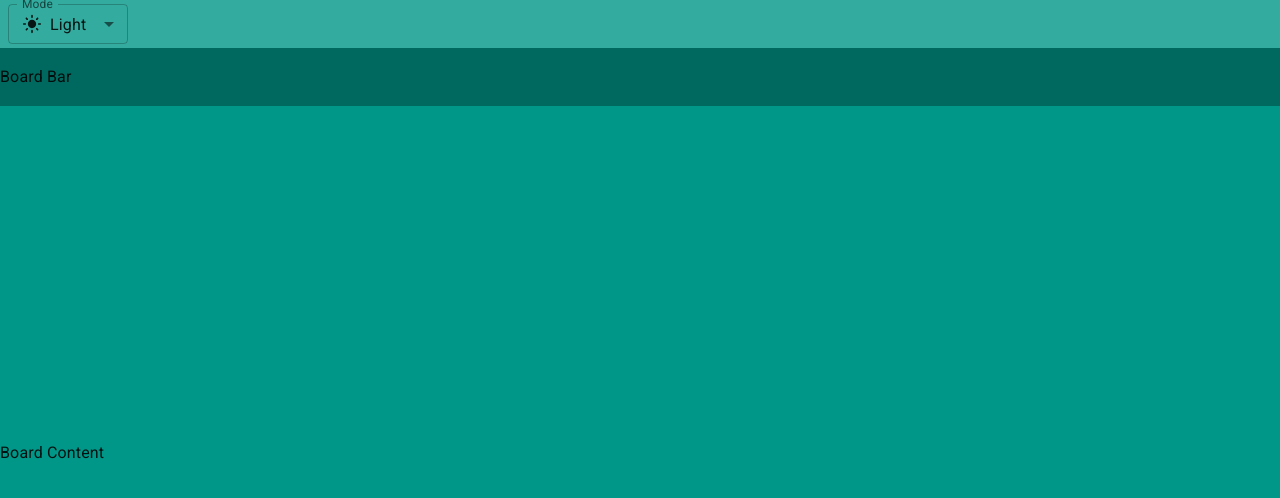
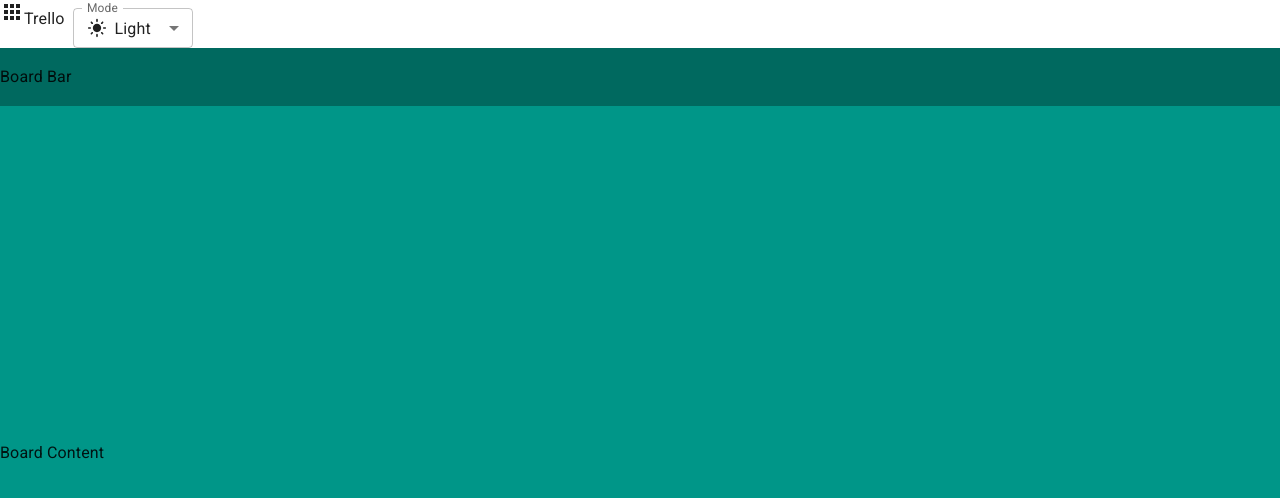
Before and after one commit to truonghoangbaoduy/trello-web, a React (Vite) app: page / in a window 1280 px wide. Shown: the top 498 px of the page. Built offline with nearby package versions, Linux system fonts and the light colour scheme.

Commit message:
Refactor Project Structure

```diff
--- a/src/App.jsx
+++ b/src/App.jsx
@@ -1,47 +1,10 @@
-import { Container } from "@mui/material";
-import { Box } from "@mui/material";
-import AppBar from "./components/AppBar";
-import ModeSelect from "./components/ModeSelect";
+import Board from "./pages/Boards/_id";
 
 function App() {
   return (
-    <Container disableGutters maxWidth={false} sx={{ height: "100vh" }}>
-      <Box
-        sx={{
-          backgroundColor: "primary.light",
-          width: "100%",
-          height: (theme) => theme.trello.appBarHeight,
-          display: "flex",
-          alignItems: "center",
-        }}
-      >
-        <ModeSelect />
-      </Box>
-      <Box
-        sx={{
-          backgroundColor: "primary.dark",
-          width: "100%",
-          height: (theme) => theme.trello.boardBarHeight,
-          display: "flex",
-          alignItems: "center",
-        }}
-      >
-        Board Bar
-      </Box>
-      <Box
-        sx={{
-          backgroundColor: "primary.main",
-          width: "100%",
-          height: (theme) =>
-            `calc(100vh - ${theme.trello.appBarHeight} - ${theme.trello.boardBarHeight})`,
-          display: "flex",
-          alignItems: "center",
-        }}
-      >
-        Board Content
-      </Box>
-      {/* <AppBar /> */}
-    </Container>
+    <>
+      <Board />
+    </>
   );
 }
 
--- a/src/components/AppBar/index.jsx
+++ b/src/components/AppBar/index.jsx
@@ -1,6 +1,5 @@
 import Box from "@mui/material/Box";
 import ModeSelect from "../ModeSelect";
-//Icons
 import AppsIcon from "@mui/icons-material/Apps";
 
 const AppBar = () => {
@@ -11,6 +10,7 @@ const AppBar = () => {
         height: (theme) => theme.trello.appBarHeight,
         display: "flex",
         alighItems: "center",
+        justifyItems: "space-between",
       }}
     >
       <Box>
--- /dev/null
+++ b/src/pages/Boards/BoardBar/index.jsx
@@ -0,0 +1,19 @@
+import { Box } from "@mui/material";
+
+const BoardBar = () => {
+  return (
+    <Box
+      sx={{
+        backgroundColor: "primary.dark",
+        width: "100%",
+        height: (theme) => theme.trello.boardBarHeight,
+        display: "flex",
+        alignItems: "center",
+      }}
+    >
+      Board Bar
+    </Box>
+  );
+};
+
+export default BoardBar;
--- /dev/null
+++ b/src/pages/Boards/BoardContent/index.jsx
@@ -0,0 +1,20 @@
+import { Box } from "@mui/material";
+
+const BoardContent = () => {
+  return (
+    <Box
+      sx={{
+        backgroundColor: "primary.main",
+        width: "100%",
+        height: (theme) =>
+          `calc(100vh - ${theme.trello.appBarHeight} - ${theme.trello.boardBarHeight})`,
+        display: "flex",
+        alignItems: "center",
+      }}
+    >
+      Board Content
+    </Box>
+  );
+};
+
+export default BoardContent;
--- /dev/null
+++ b/src/pages/Boards/_id.jsx
@@ -0,0 +1,16 @@
+import { Container } from "@mui/material";
+import AppBar from "../../components/AppBar";
+import BoardBar from "./BoardBar";
+import BoardContent from "./BoardContent";
+
+const Board = () => {
+  return (
+    <Container disableGutters maxWidth={false} sx={{ height: "100vh" }}>
+      <AppBar />
+      <BoardBar />
+      <BoardContent />
+    </Container>
+  );
+};
+
+export default Board;
--- /dev/null
+++ b/src/pages/Boards/index.jsx
@@ -0,0 +1 @@
+//Boards List
--- /dev/null
+++ b/src/redux/store.js
@@ -0,0 +1 @@
+//Redux: State Management Tool
--- /dev/null
+++ b/src/utils/constants.js
@@ -0,0 +1 @@
+export const API_ENDPOINT = "http://localhost:8017";
--- /dev/null
+++ b/src/utils/sorts.js
@@ -0,0 +1 @@
+//Sort Columns/Cards
```
